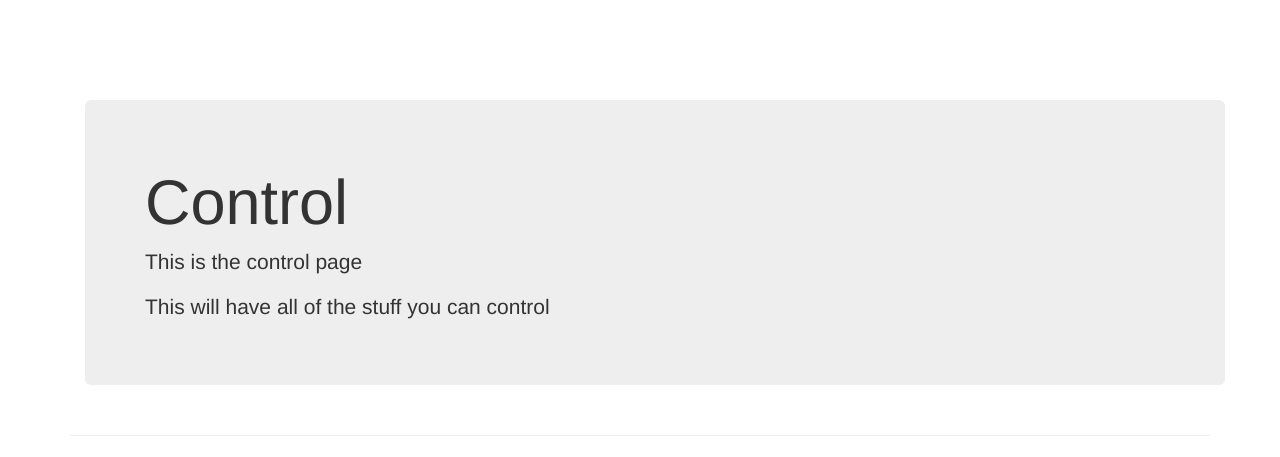
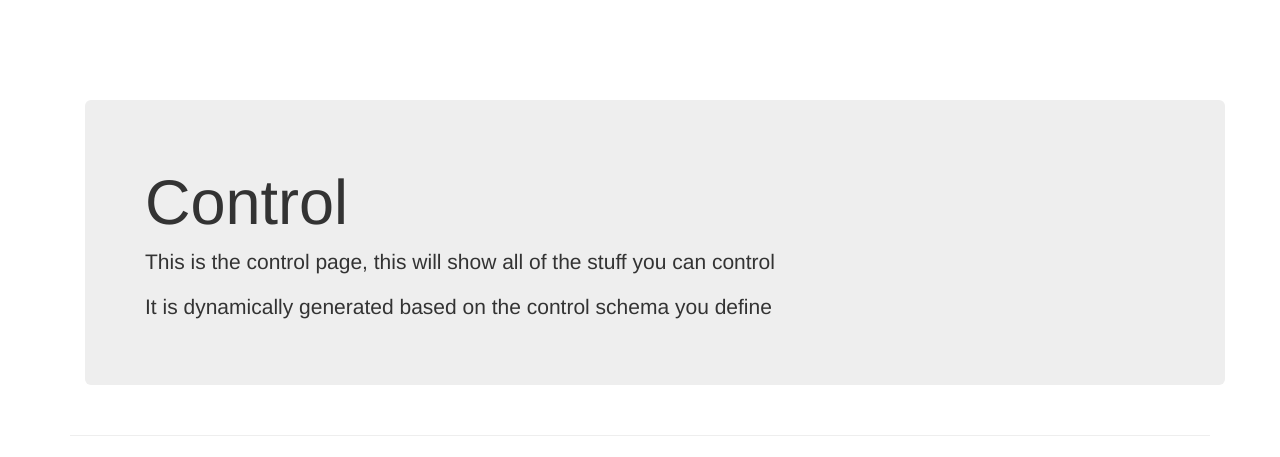
Before and after one commit to DeeEmm/Acqua, a Flask app: template application/control/templates/control.html in a window 1280 px wide. Shown: the top 457 px of the page. Run offline with Flask 2, Linux system fonts and the light colour scheme; the template is opened without the code that fills it, so the values that code supplies are empty; some libraries are stand-ins or nearby versions.

Commit message:
Updated project overview

```diff
--- a/application/control/templates/control.html
+++ b/application/control/templates/control.html
@@ -16,8 +16,8 @@ Review footer - https://flask.palletsprojects.com/en/1.1.x/patterns/templateinhe
   <div class="container">
 	  <div class="jumbotron">
 		<h1>Control</h1>
-		<p>This is the control page</p>
-		<p>This will have all of the stuff you can control</p>
+		<p>This is the control page, this will show all of the stuff you can control</p>
+		<p>It is dynamically generated based on the control schema you define</p>
 		</div>
   </div>
 {%- endblock %}
```
Also changed, not shown: README.md.
